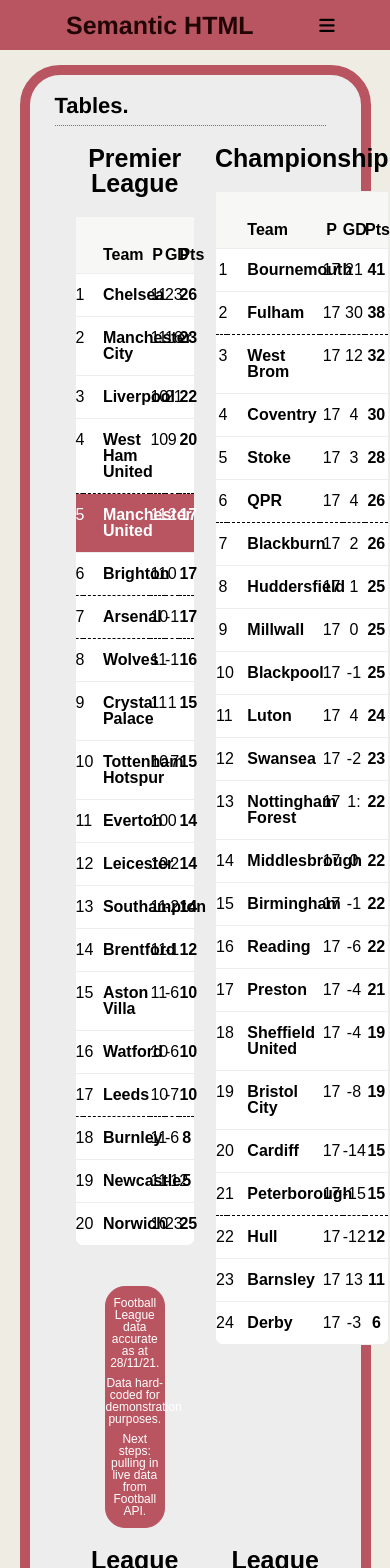
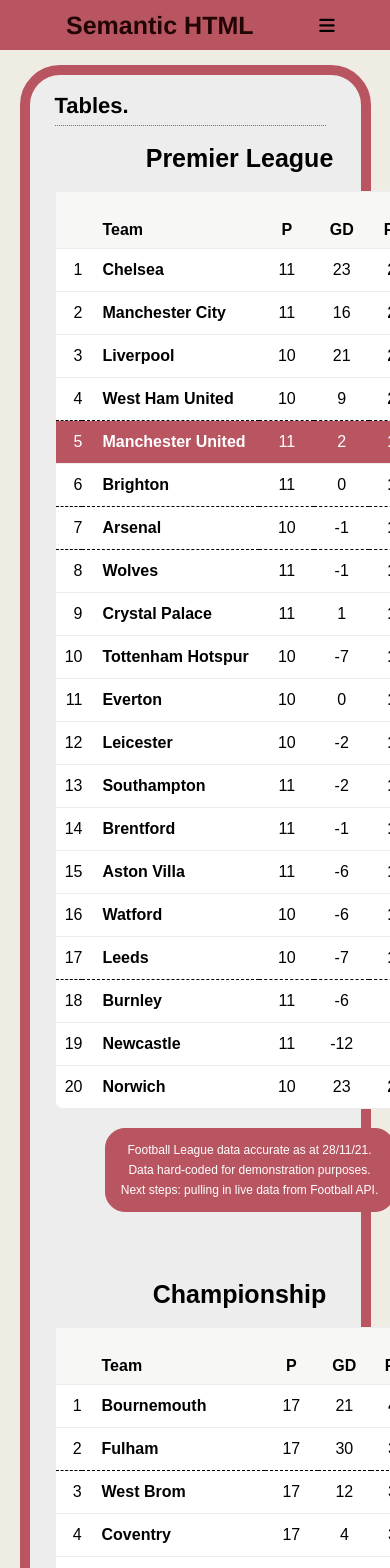
Before and after one commit to BramBrooks/semanticHTML, a React (Create React App) app: page /table in a window 390 px wide. Shown: the top 1568 px of the page. Built offline with nearby package versions, Linux system fonts and the light colour scheme; a web font is replaced by a local one.

Commit message:
adds responsive tablet view for tables page

```diff
--- a/src/components/tables/4.league_two.jsx
+++ b/src/components/tables/4.league_two.jsx
@@ -3,7 +3,8 @@
 const LeagueTwo = () => {
   return (
     <div className="football_flex_item">
-      <table className="l2_formatting">
+      <table>
+        {/* <table className="l2_formatting"> */}
         <caption>League Two</caption>
 
         <colgroup>
@@ -95,7 +96,6 @@
             <td>Tranmere</td>
             <td>15</td>
             <td>1</td>
-
             <td>22</td>
           </tr>
           <tr>
@@ -142,7 +142,6 @@
           </tr>
           <tr>
             <td>18</td>
-
             <td>Crawley</td>
             <td>15</td>
             <td>-8</td>
@@ -150,7 +149,6 @@
           </tr>
           <tr>
             <td>19</td>
-
             <td>Salford</td>
             <td>15</td>
             <td>-1</td>
@@ -182,7 +180,6 @@
           </tr>
           <tr>
             <td>23</td>
-
             <td>Carlisle</td>
             <td>15</td>
             <td>-6</td>
@@ -190,7 +187,6 @@
           </tr>
           <tr>
             <td>24</td>
-
             <td>Scunthorpe</td>
             <td>15</td>
             <td>-18</td>
--- a/src/styles/pages/3.table.scss
+++ b/src/styles/pages/3.table.scss
@@ -10,13 +10,18 @@
 
     .football_flex_item {
       width: 40%;
+      min-width: 350px;
+      margin-left: 20px;
+      margin-right: 20px;
+      // flex-basis: 25%;
+
       table {
         background-color: white;
         table-layout: fixed;
-        width: 100%;
         border: solid 1px #ededed;
         border-radius: 10px;
         margin-bottom: 20px;
+        margin-left: -20px;
       }
 
       caption {
@@ -86,11 +91,6 @@
 
       // NEED TO REVISIT THIS CODE, MUST BE A BETTER WAY ------->
 
-      // premier league format
-      // .pl_formatting {
-      //   display: flex;
-      //   flex-direction: column;
-      // }
       .pl_formatting {
         tr:nth-of-type(4),
         tr:nth-of-type(6),
@@ -164,20 +164,17 @@
       }
 
       .football_tables_info {
-        // background-color: $red-background;
         color: white;
         padding: 0;
         margin-left: 30px;
         margin-right: 30px;
-        margin-top: 40px;
-
-        // margin-top: -30px;
+        margin-top: -1px;
         background-color: $red-background;
         border: 1px solid $red-background;
         border-radius: 20px;
+        padding: 5px 10px;
 
         p {
-          // padding: 10px 10px 0px 10px;
           padding: 0;
           padding-bottom: 8px;
           margin-left: 0;
@@ -195,11 +192,6 @@
     }
   }
 
-  // the next steps line
-
-  // border-collapse: collapse;
-  // What does the above mean
-
   // Next steps section
   ol {
     margin-left: 20px;
@@ -210,3 +202,19 @@
     }
   }
 }
+
+// 948px ---> collapsing flexbox
+
+@media screen and (max-width: 948px) {
+  .table_page {
+    .football_table_container {
+      .football_flex_item {
+        .football_tables_info {
+          margin-bottom: 50px;
+        }
+      }
+    }
+  }
+}
+
+// still need to figure out the issue with spacing the tables out, I'm sure it's something to do with width % vs flexbox causing some weirdness
```
Also changed, not shown: src/components/tables/3.league_one.jsx (+0 -8 lines).
